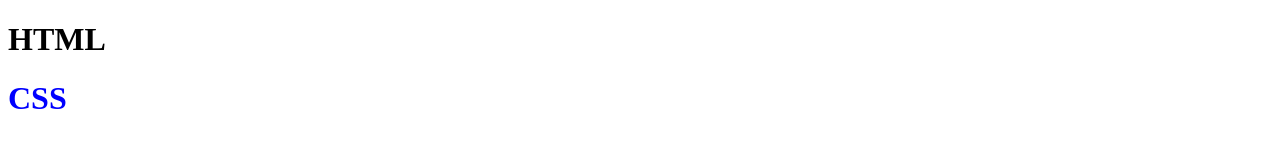
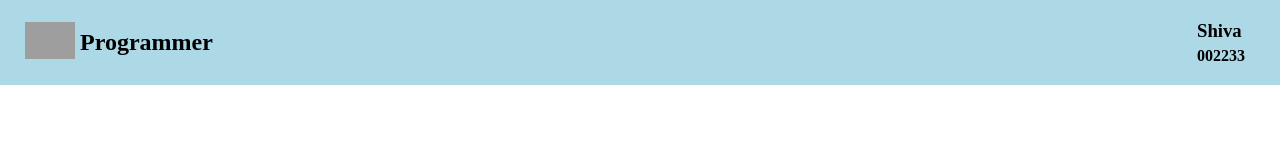
Before and after one commit to ShivaStrom/git-practice2, a plain HTML site: page index.html in a window 1280 px wide. Drawn offline with Linux system fonts and the light colour scheme; grey boxes are pictures that could not be loaded.

Commit message:
build header

```diff
--- a/index.html
+++ b/index.html
@@ -7,8 +7,21 @@
   <title>Document</title>
 </head>
 <body>
-  <h1>html</h1>
-  <h1 class="css-h1">css</h1>
+
+  <section>
+    <header>
+      <div class="left-header">
+        <div class="img">
+          <img src="http://www.clker.com/cliparts/a/4/2/b/11949837851724523185gis-computer_glenn_rolla_01.svg.thumb.png" alt="">
+        </div>
+        <h2>Programmer</h2>
+      </div>
+      <div class="right-header">
+        <h3>Shiva</h3>
+        <h4>002233</h4>
+      </div>
+    </header>
+  </section>
 
 </body>
 </html>
--- a/style.css
+++ b/style.css
@@ -1,7 +1,30 @@
-h1{
-  text-transform: uppercase;
+body{
+  margin: 0;
+  padding: 0;
+  box-sizing: border-box;
 }
-.css-h1{
-  text-transform: uppercase;
-  color: blue;
+header{
+  background-color: lightblue;
+  display: flex;
+  align-items: center;
+  justify-content: space-between;
+  padding-right: 30px;
+  padding-left: 20px;
+  height: 85px;
 }
+header h2{
+  margin: 0;
+  padding: 0;
+}
+.left-header{
+  display: flex;
+  align-items: center;
+}
+.right-header h3,h4{
+  margin: 5px;
+  padding: 0;
+}
+.img img{
+  width: 50px;
+  padding: 5px;
+}
```
